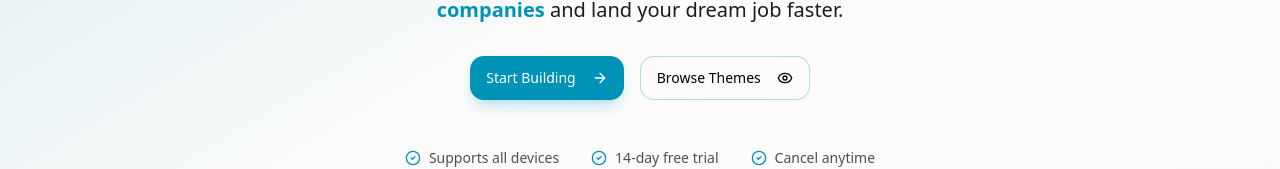
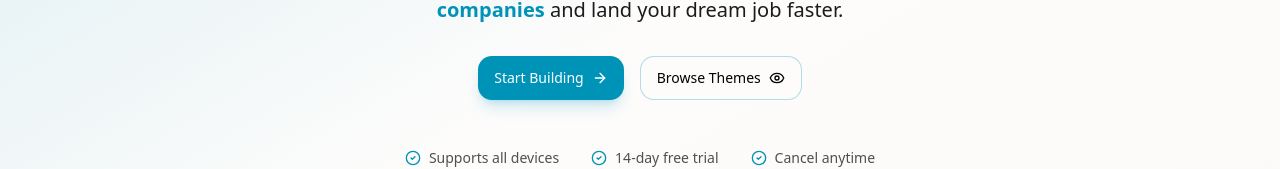
Before and after one commit to mr-isik/devplot, a Next.js app: page / in a window 1280 px wide. Shown: the part 419-588 px from the top of the page. Built offline with nearby package versions, Linux system fonts and the light colour scheme; no server answers.

Commit message:
fix: landing buttons

```diff
--- a/src/app/(marketing)/page.tsx
+++ b/src/app/(marketing)/page.tsx
@@ -106,7 +106,7 @@ export default async function Index() {
                 className="bg-primary hover:bg-primary/90 text-primary-foreground font-medium shadow-lg shadow-primary/20 hover:shadow-xl hover:shadow-primary/30 transition-all group hover:scale-105 w-full"
               >
                 Start Building
-                <ArrowRight className="h-4 w-4 ml-2 group-hover:translate-x-1 transition-transform" />
+                <ArrowRight className="h-4 w-4 group-hover:translate-x-1 transition-transform" />
               </Button>
             </Link>
             <Link href="/themes" className="flex items-center gap-2">
@@ -115,7 +115,7 @@ export default async function Index() {
                 size="lg"
                 className="border-primary/30 hover:bg-primary/10 hover:text-primary hover:border-primary/60 transition-all w-full"
               >
-                Browse Themes <Eye className="h-4 w-4 ml-2" />
+                Browse Themes <Eye className="h-4 w-4" />
               </Button>
             </Link>
           </div>
```
